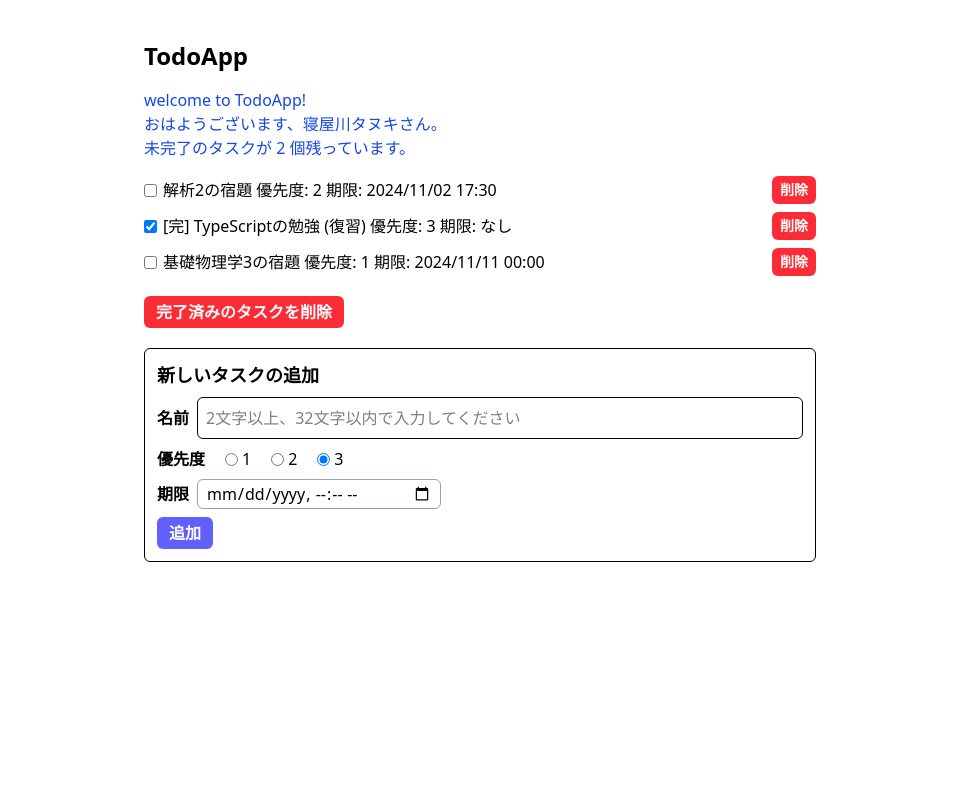
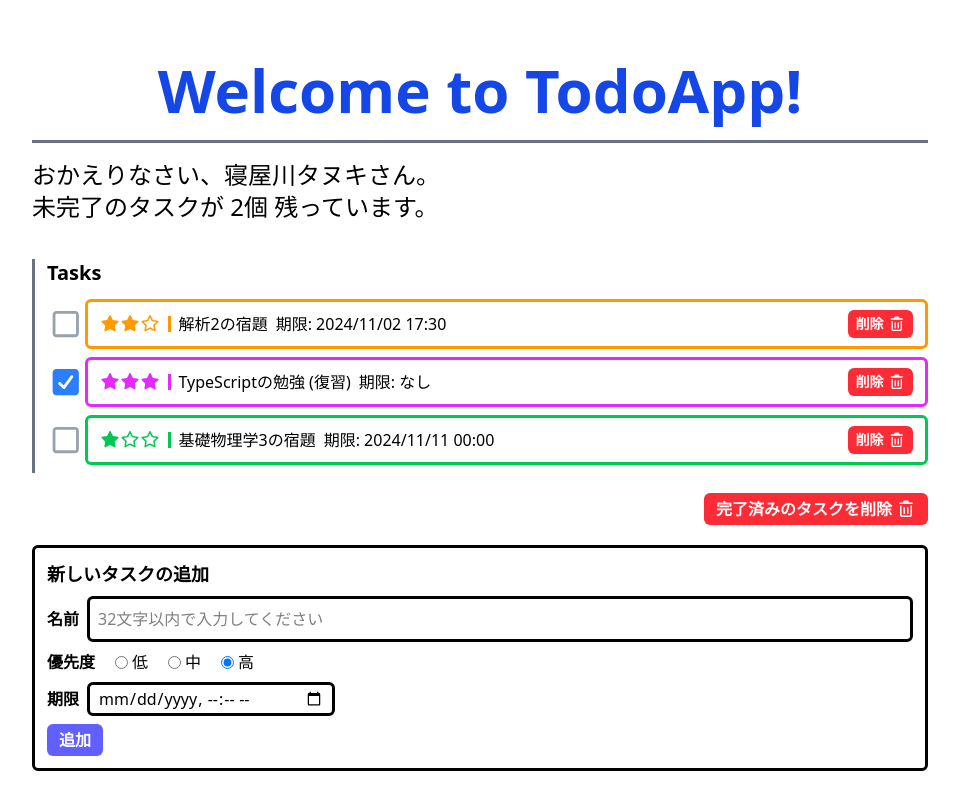
Before and after one commit to Aoi-Morino/react-todo-app, a React (Vite) app: page / in a window 1280 px wide. Shown: the whole page, without its empty margins (160-1119 px from the left). Built offline with nearby package versions, Linux system fonts and the light colour scheme.

Commit message:
TodoAppを最低限使える状態に

```diff
--- a/package.json
+++ b/package.json
@@ -14,6 +14,7 @@
   },
   "dependencies": {
     "@fortawesome/fontawesome-svg-core": "^7.1.0",
+    "@fortawesome/free-regular-svg-icons": "^7.1.0",
     "@fortawesome/free-solid-svg-icons": "^7.1.0",
     "@fortawesome/react-fontawesome": "^3.1.0",
     "date-fns": "^4.1.0",
--- a/src/App.tsx
+++ b/src/App.tsx
@@ -7,7 +7,12 @@ import { v4 as uuid } from "uuid";
 import dayjs from "dayjs";
 import { twMerge } from "tailwind-merge";
 import { FontAwesomeIcon } from "@fortawesome/react-fontawesome";
-import { faTriangleExclamation } from "@fortawesome/free-solid-svg-icons";
+import {
+  faTriangleExclamation as triangleExclamationSolid
+} from "@fortawesome/free-solid-svg-icons";
+import {
+  faTrashCan as trashCanRegular
+} from "@fortawesome/free-regular-svg-icons";
 
 const App = () => {
   const [todos, setTodos] = useState<Todo[]>([]);
@@ -44,8 +49,8 @@ const App = () => {
   const uncompletedCount = todos.filter((todo: Todo) => !todo.isDone).length; // 未完了タスクの数え上げ
 
   const isValidTodoName = (name: string): string => {
-    if (name.length < 2 || name.length > 32) {
-      return "2文字以上、32文字以内で入力してください";
+    if (name.length > 32) {
+      return "32文字以内で入力してください";
     } else {
       return "";
     }
@@ -59,16 +64,13 @@ const App = () => {
   const updateIsDone = (id: string, value: boolean) => {
     const updatedTodos = todos.map((todo) => {
       if (todo.id === id) {
+        console.log(`${todo.name} : ${todo.isDone}`);
         return { ...todo, isDone: value }; // スプレッド構文
       } else {
         return todo;
       }
     });
-  setTodos(updatedTodos);};
-
-  // const updateNewTodoPriority = (e: React.ChangeEvent<HTMLInputElement>) => {
-  //   setNewTodoPriority(Number(e.target.value)); // 数値型に変換
-  // };
+    setTodos(updatedTodos);};
 
   const updateDeadline = (e: React.ChangeEvent<HTMLInputElement>) => {
     const dt = e.target.value; // UIで日時が未設定のときは空文字列 "" が dt に格納される
@@ -96,8 +98,7 @@ const App = () => {
     }
     const newTodo: Todo = {
       id: uuid(),
-      // name: newTodoName === "" ? "新しいタスク" : newTodoName,
-      name:  newTodoName,
+      name: newTodoName === "" ? "新しいタスク" : newTodoName,
       isDone: false,
       priority: newTodoPriority,
       deadline: newTodoDeadline,
@@ -111,29 +112,34 @@ const App = () => {
   };
 
   return (
-    <div className="mx-4 mt-10 max-w-2xl md:mx-auto">
-      <h1 className="mb-4 text-2xl font-bold">TodoApp</h1>
+    <div className="mx-4 mt-10 max-w-4xl md:mx-auto">
+      <h1 className="py-5 flex justify-center border-gray-500 border-b-3 mb-4 text-blue-700 text-6xl font-bold">Welcome to TodoApp!</h1>
       <div className="mb-4">
         <WelcomeMessage
           name="寝屋川タヌキ"
           uncompletedCount={uncompletedCount}
         />
       </div>
-      <TodoList todos={todos} updateIsDone={updateIsDone} remove={remove} />
+      <div className="flex-col border-l-3 border-gray-500 pb-2 pl-3">
+        <div className="text-xl font-bold mb-3">
+          Tasks
+        </div>
+        <TodoList todos={todos} updateIsDone={updateIsDone} remove={remove} />
+      </div>
 
-      <div>
+      <div className="flex">
         <button
           type="button"
           onClick={removeCompletedTodos}
           className={
-            "mt-5 rounded-md bg-red-500 px-3 py-1 font-bold text-white hover:bg-red-600"
+            "mt-5 rounded-md bg-red-500 px-3 py-1 ml-auto font-bold text-white hover:bg-red-600"
           }
         >
-          完了済みのタスクを削除
+          完了済みのタスクを削除<FontAwesomeIcon icon={trashCanRegular} className="ml-1"/>
         </button>
       </div>
 
-      <div className="mt-5 space-y-2 rounded-md border p-3">
+      <div className="mt-5 space-y-2 rounded-md border-3 p-3">
         <h2 className="text-lg font-bold">新しいタスクの追加</h2>
         <div>
           <div className="flex items-center space-x-2">
@@ -146,16 +152,16 @@ const App = () => {
               value={newTodoName}
               onChange={updateNewTodoName}
               className={twMerge(
-                "grow rounded-md border p-2",
+                "grow rounded-md border-3 p-2",
                 newTodoNameError && "border-red-500 outline-red-500"
               )}
-              placeholder="2文字以上、32文字以内で入力してください"
+              placeholder="32文字以内で入力してください"
             />
           </div>
           {newTodoNameError && (
             <div className="ml-10 flex items-center space-x-1 text-sm font-bold text-red-500">
               <FontAwesomeIcon
-                icon={faTriangleExclamation}
+                icon={triangleExclamationSolid}
                 className="mr-0.5"
               />
               <div>{newTodoNameError}</div>
@@ -165,14 +171,14 @@ const App = () => {
 
         <div className="flex gap-5">
           <div className="font-bold">優先度</div>
-          {[1, 2, 3].map((value) => (
+          {["低", "中", "高"].map((value, index) => (
             <label key={value} className="flex items-center space-x-1">
               <input
                 id={`priority-${value}`}
                 name="priorityGroup"
                 type="radio"
-                value={value}
-                checked={newTodoPriority === value}
+                value={index+1}
+                checked={newTodoPriority === index + 1}
                 onChange={(e) => setNewTodoPriority(Number(e.target.value))}
               />
               <span>{value}</span>
@@ -193,7 +199,7 @@ const App = () => {
                 : ""
             }
             onChange={updateDeadline}
-            className="rounded-md border border-gray-400 px-2 py-0.5"
+            className="rounded-md border-3 px-2 py-0.5"
           />
         </div>
 
--- /dev/null
+++ b/src/PrColorMap.tsx
@@ -0,0 +1,11 @@
+export const textPrColor: { [key: number]: string } = {
+  1: "text-green-500",
+  2: "text-amber-500",
+  3: "text-fuchsia-500",
+};
+
+export const borderPrColor: { [key: number]: string } = {
+  1: "border-green-500",
+  2: "border-amber-500",
+  3: "border-fuchsia-500",
+};
--- /dev/null
+++ b/src/RenderPriorityStars.tsx
@@ -0,0 +1,29 @@
+import { textPrColor } from "./PrColorMap";
+import { FontAwesomeIcon } from "@fortawesome/react-fontawesome";
+import {
+  faStar as starSolid
+} from '@fortawesome/free-solid-svg-icons';
+import {
+  faStar as starRegular
+} from '@fortawesome/free-regular-svg-icons';
+// import { twMerge } from "tailwind-merge";
+// import { text } from "@fortawesome/fontawesome-svg-core";
+
+const renderPriorityStars = (priority: number) => {
+  const totalStars = 3;
+
+  return (Array.from({ length: totalStars }).map((_, index) => {
+    const isActive = index < priority;
+    return (
+      <FontAwesomeIcon
+        key={index}
+        icon={isActive ? starSolid : starRegular}
+        className={
+          textPrColor[priority] || ""
+        }
+      />
+    );
+  })
+);}
+
+export default renderPriorityStars;
--- a/src/TodoItem.tsx
+++ b/src/TodoItem.tsx
@@ -1,6 +1,17 @@
 import React from "react";
 import type { Todo } from "./types";
 import DateFormatter from "./DateFormatter";
+import RenderPriorityStars from "./RenderPriorityStars";
+import { borderPrColor } from "./PrColorMap";
+import { FontAwesomeIcon } from '@fortawesome/react-fontawesome';
+import {
+  faCheckSquare as checkSquareSolid
+} from '@fortawesome/free-solid-svg-icons';
+import {
+  faSquare as squareRegular,
+  faTrashCan as trashCanRegular
+} from '@fortawesome/free-regular-svg-icons';
+import { twMerge } from "tailwind-merge";
 
 type Props = {
   todo: Todo;
@@ -12,19 +23,54 @@ const TodoItem = (props: Props) => {
   const todo = props.todo;
   return (
     <div className="flex items-center">
+      <label htmlFor={`${todo.id}-checkbox`} className="cursor-pointer flex items-center space-x-2">
         <input
+          id={`${todo.id}-checkbox`}
           type="checkbox"
           checked={todo.isDone}
           onChange={(e) => props.updateIsDone(todo.id, e.target.checked)}
-          className="mr-1.5 cursor-pointer"
+          className="mr-1.5 cursor-pointer hidden"
         />
-        {todo.isDone && "[完] "}{todo.name} 優先度: {todo.priority} 期限: {todo.deadline ? DateFormatter(todo.deadline) : "なし"}
+        {todo.isDone ? (
+          // チェックされている時のアイコン
+          <FontAwesomeIcon icon={checkSquareSolid} className="text-blue-500 hover:text-blue-800 text-3xl" />
+        ) : (
+          // チェックされていない時のアイコン
+          <FontAwesomeIcon icon={squareRegular} className="text-gray-400 hover:text-blue-800 text-3xl" />
+        )}
+      </label>
+
+      <div
+        className={twMerge(
+          "rounded-md flex items-center border-3 px-3 py-2 grow bg-white",
+            borderPrColor[todo.priority] || ""
+        )}
+      >
+        <div
+          className={twMerge(
+            "flex items-center border-r-3 pr-2 mr-2",
+            borderPrColor[todo.priority] || ""
+          )}
+        >
+          {RenderPriorityStars(todo.priority)}
+        </div>
+
+        <div className="flex flex-wrap items-baseline gap-x-2">
+          <div>
+            {todo.name}
+          </div>
+          <div>
+            期限: {todo.deadline ? DateFormatter(todo.deadline) : "なし"}
+          </div>
+        </div>
+
         <button
           onClick={() => props.remove(todo.id, todo.name)}
-          className="rounded-md bg-red-500 px-2 py-1 ml-auto text-sm font-bold text-white hover:bg-red-700"
+          className="rounded-md bg-red-500 px-2 py-1 ml-auto text-sm font-bold text-white shrink-0 hover:bg-red-700"
         >
-          削除
+          削除<FontAwesomeIcon icon={trashCanRegular} className="ml-1"/>
         </button>
+      </div>
     </div>
   );
 };
--- a/src/WelcomeMessage.tsx
+++ b/src/WelcomeMessage.tsx
@@ -11,19 +11,18 @@ type Props = {
 // 関数コンポーネントはパスカルケースで名前を設定します。
 const WelcomeMessage = (props: Props) => {
   // いわゆる普通のロジックを記述する
-  const currentTime = new Date();
+  // const currentTime = new Date();
   const uncompletedCount = props.uncompletedCount;
-  const greeting =
-    currentTime.getHours() < 12
-    ? "おはようございます"
-    : currentTime.getHours() < 19 ? "こんにちは" : "こんばんは";
+  // const greeting =
+  //   currentTime.getHours() < 12
+  //   ? "おはようございます"
+  //   : currentTime.getHours() < 19 ? "こんにちは" : "こんばんは";
 
   //【重要!】JSX構文で描いた「JSX要素」を return で返す
   return (
-    <div className="text-blue-700">
-      welcome to TodoApp!<br/>
-      {greeting}、{props.name}さん。<br/>
-      {uncompletedCount ? `未完了のタスクが ${uncompletedCount} 個残っています。` : `未完了のタスクはありません。`}
+    <div className="text-2xl pb-5">
+      おかえりなさい、{props.name}さん。<br/>
+      {uncompletedCount ? `未完了のタスクが ${uncompletedCount}個 残っています。` : `未完了のタスクはありません。`}
     </div>
   );
 };
```
Also changed, not shown: 1 other file (tests, documents, lock files or other folders).
